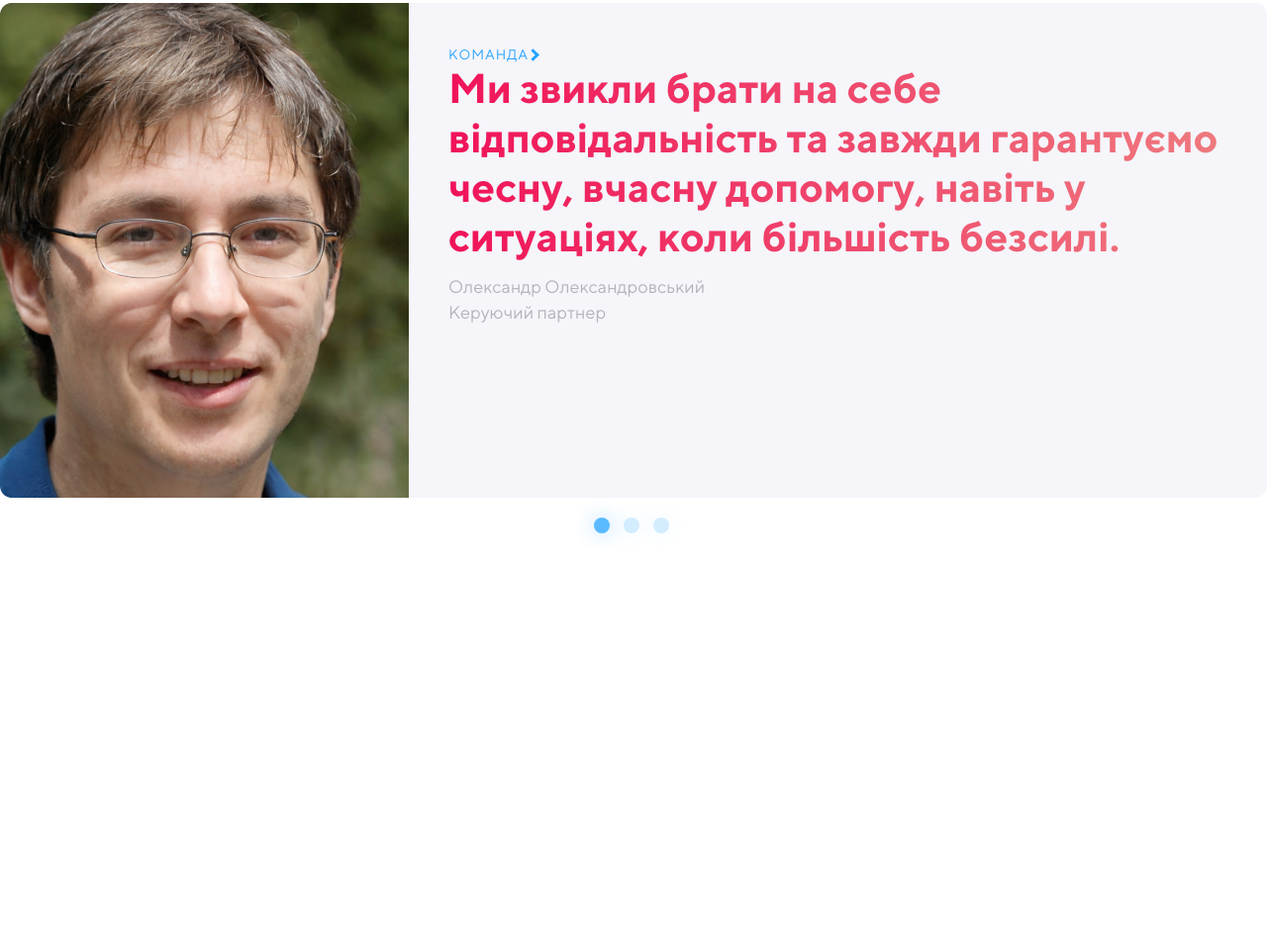
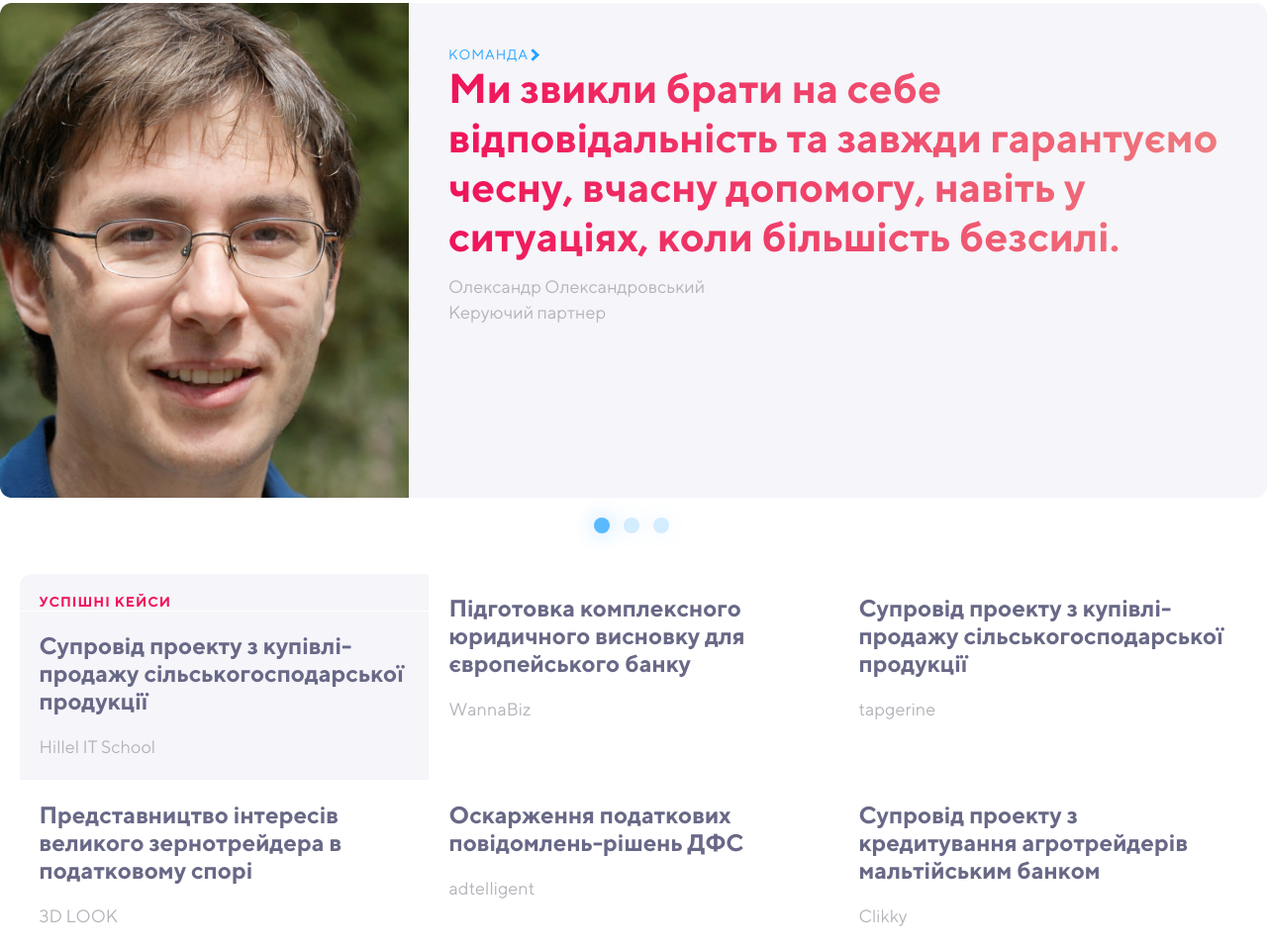
Before and after one commit to Kost90/Hlegal, a plain HTML site: page index.html in a window 1280 px wide. Shown: the part 2550-3509 px from the top of the page at 99% size. Before the commit the page ends 3353 px from the top, so only its background shows below. Drawn offline with nearby package versions, Linux system fonts and the light colour scheme.

```diff
--- a/index.html
+++ b/index.html
@@ -169,10 +169,10 @@
     <div class="container">
         <div class="slider">
             <div class="slider-item">
-                    <img alt="teame-member-img"
-                         class="slider-l-side"
-                         data-lazy="./images/main%20page/Teame-img-slider.png"
-                         src="./images/main%20page/Teame-img-slider.png">
+                <img alt="teame-member-img"
+                     class="slider-l-side"
+                     data-lazy="./images/main%20page/Teame-img-slider.png"
+                     src="./images/main%20page/Teame-img-slider.png">
                 <div class="slid-r-side">
                     <a href="#">команда</a>
                     <h1>Ми звикли брати на себе відповідальність та завжди гарантуємо чесну, вчасну допомогу, навіть у
@@ -218,6 +218,34 @@
             </div>
         </div>
 
+        <div class="wraper">
+            <div class="grid-card-1">
+                <h3 class="h3-grid-first">Успішні кейси</h3>
+                <h3>Супровід проекту з купівлі-продажу сільськогосподарської продукції</h3>
+                <p>Hillel IT School</p>
+            </div>
+            <div class="grid-card">
+                <h3>Підготовка комплексного юридичного висновку для європейського банку</h3>
+                <p>WannaBiz</p>
+            </div>
+            <div class="grid-card">
+                <h3>Супровід проекту з купівлі-продажу сільськогосподарської продукції</h3>
+                <p>tapgerine</p>
+            </div>
+            <div class="grid-card">
+                <h3>Представництво інтересів великого зернотрейдера в податковому спорі</h3>
+                <p>3D LOOK</p>
+            </div>
+            <div class="grid-card">
+                <h3>Оскарження податкових повідомлень-рішень ДФС</h3>
+                <p>adtelligent</p>
+            </div>
+            <div class="grid-card">
+                <h3>Супровід проекту з кредитування агротрейдерів мальтійським банком</h3>
+                <p>Clikky</p>
+            </div>
+        </div>
+
     </div>
 </section>
 <script>
--- a/styles/main.scss
+++ b/styles/main.scss
@@ -404,3 +404,40 @@
     opacity: 0.75;
   }
 }
+
+.wraper{
+  display: grid;
+  grid-template-columns: repeat(auto-fit, 413px);
+  grid-gap: 1px;
+  margin-top: 77px;
+  justify-content: center;
+  .h3-grid-first{
+    font-size: 14px;
+    line-height: 17px;
+    text-align: left;
+    letter-spacing: 1px;
+    text-transform: uppercase;
+    color: base.$pink-accent;
+    padding: 20px 20px 0;
+    border-bottom: 1px solid white;
+  }
+  h3{
+    font-size: 24px;
+    line-height: 28px;
+    color: base.$main-color-soft;
+    padding: 20px;
+  }
+  p{
+    font-size: 18px;
+    line-height: 26px;
+    color: #B3B3BA;
+    padding: 0 20px 20px;
+  }
+}
+
+.grid-card-1{
+  border-radius: 12px 0px 0px 0px;
+  background: linear-gradient(0deg, #F5F5FA, #F5F5FA),
+  linear-gradient(0deg, #FFFFFF, #FFFFFF);
+
+}
```
Also changed, not shown: styles/main.css, 1 other file.
